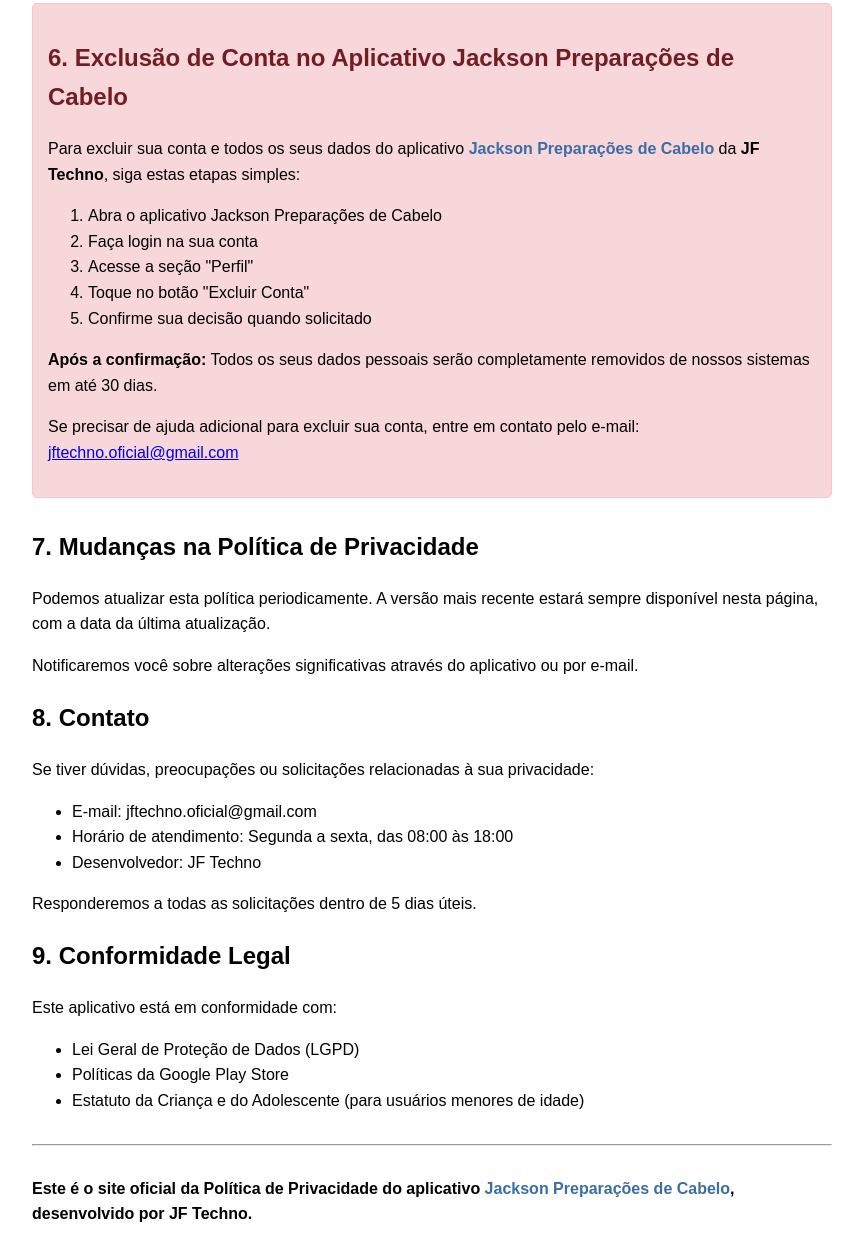
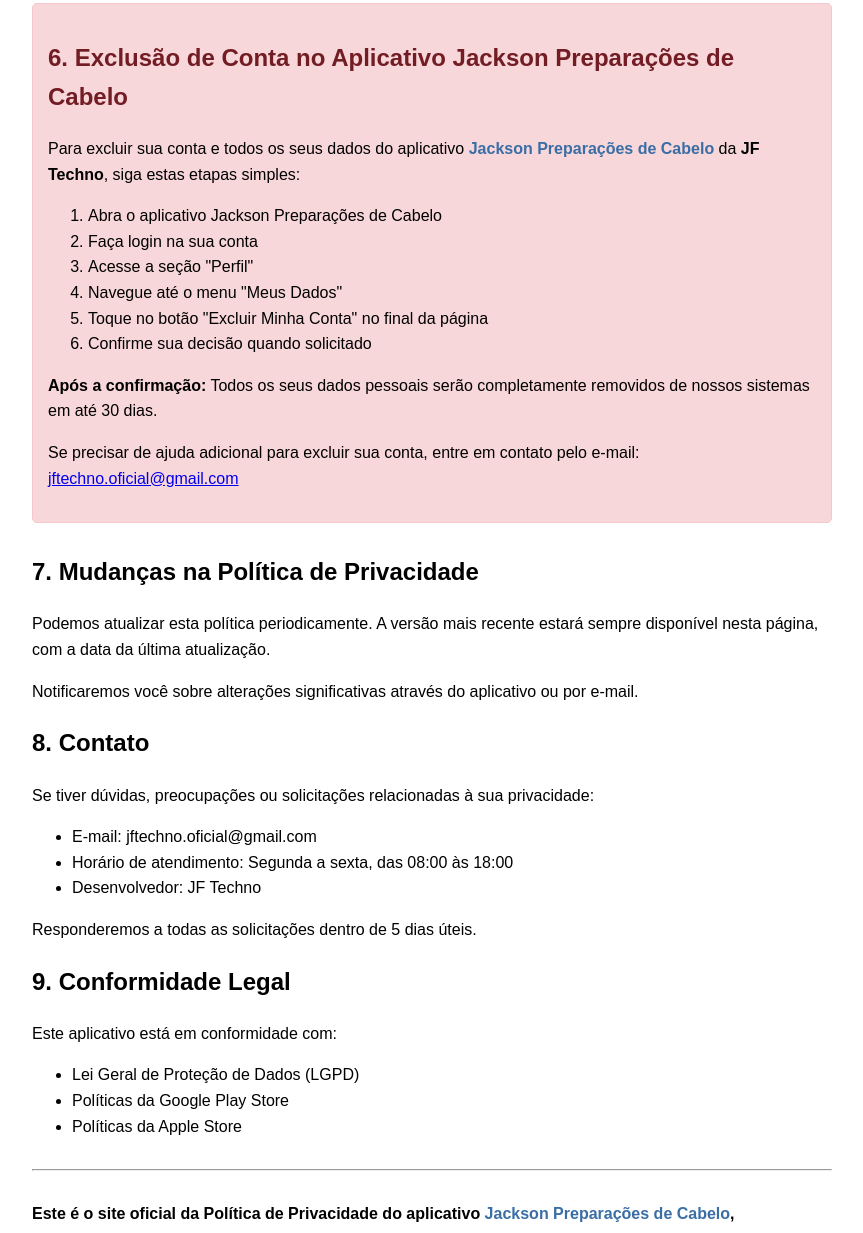
Before and after one commit to jeffersonw2020/jacksonpreparacoescabelo, a plain HTML site: page help.html in a window 1280 px wide. Shown: the part 1567-2800 px from the top of the page, without its empty margins (208-1071 px from the left). Drawn offline with Linux system fonts and the light colour scheme.

Commit message:
Update help.html

```diff
--- a/help.html
+++ b/help.html
@@ -47,7 +47,7 @@
       <h1>Política de Privacidade e Segurança de Dados</h1>
       <h2><span class="app-name">Jackson Preparações de Cabelo</span></h2>
       <p>Desenvolvido por <span class="developer">JF Techno</span></p>
-      <p>Última atualização: 03/04/2025</p>
+      <p>Última atualização: 07/04/2025</p>
     </header>
 
     <section>
@@ -125,7 +125,8 @@
         <li>Abra o aplicativo Jackson Preparações de Cabelo</li>
         <li>Faça login na sua conta</li>
         <li>Acesse a seção "Perfil"</li>
-        <li>Toque no botão "Excluir Conta"</li>
+        <li>Navegue até o menu "Meus Dados"</li>
+        <li>Toque no botão "Excluir Minha Conta" no final da página</li>
         <li>Confirme sua decisão quando solicitado</li>
       </ol>
       <p>
@@ -169,7 +170,7 @@
       <ul>
         <li>Lei Geral de Proteção de Dados (LGPD)</li>
         <li>Políticas da Google Play Store</li>
-        <li>Estatuto da Criança e do Adolescente (para usuários menores de idade)</li>
+        <li>Políticas da Apple Store</li>
       </ul>
     </section>
 
```
